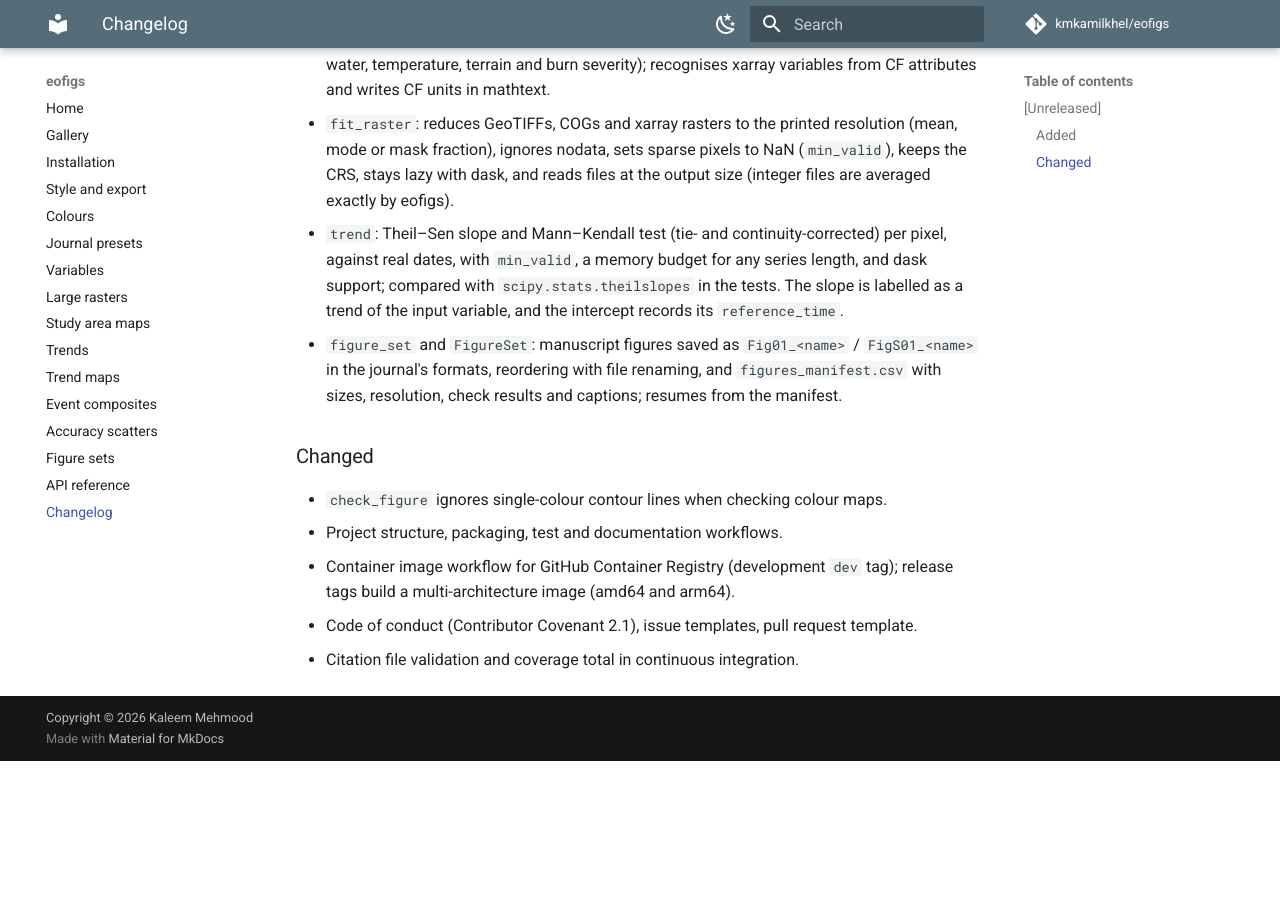
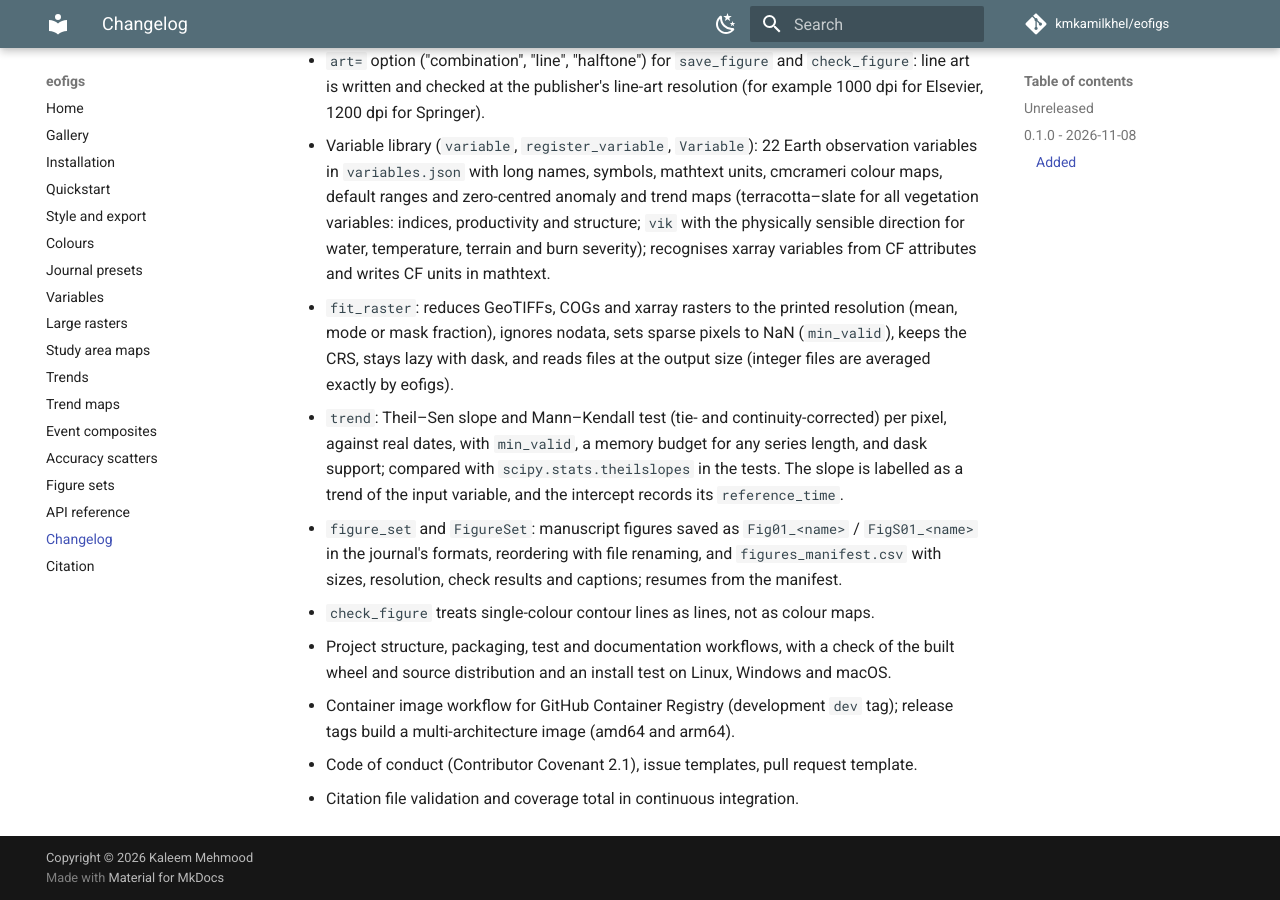
Before and after one commit to kmkamilkhel/eofigs, an MkDocs documentation site: the page built from docs/changelog.md, in a window 1280 px wide and 900 px high, scrolled down 2725 px. Built offline with MkDocs 1.6.1 and Material for MkDocs 9.7.7, drawn with Linux system fonts in a browser that asks for light colours; comment, search, counter and statistics services are not loaded; before the commit the page ends 3486 px from its top, so only the background shows below that; some of the changed text lies outside the part shown.

Commit message:
Prepare the 0.1.0 release
Version 0.1.0, alpha classifier, changelog section with the release
date and compare links, citation metadata with version, date and
abstract, README with the pip install line and a quick start, and
Quickstart and Citation pages in the documentation.

```diff
--- a/CHANGELOG.md
+++ b/CHANGELOG.md
@@ -5,6 +5,12 @@ The format follows [Keep a Changelog](https://keepachangelog.com/en/1.1.0/) and
 uses [Semantic Versioning](https://semver.org/).
 
 ## [Unreleased]
+
+## [0.1.0] - 2026-11-08
+
+First release: journal styles and one-call export, the figure check, figure sets, the
+variable library, print-size raster handling and trend statistics, with four recipe
+figures: study area map, trend map, event composite and accuracy scatter.
 
 ### Added
 
@@ -110,12 +116,13 @@ uses [Semantic Versioning](https://semver.org/).
 - `figure_set` and `FigureSet`: manuscript figures saved as `Fig01_<name>` / `FigS01_<name>`
   in the journal's formats, reordering with file renaming, and `figures_manifest.csv` with
   sizes, resolution, check results and captions; resumes from the manifest.
-
-### Changed
-
-- `check_figure` ignores single-colour contour lines when checking colour maps.
-- Project structure, packaging, test and documentation workflows.
+- `check_figure` treats single-colour contour lines as lines, not as colour maps.
+- Project structure, packaging, test and documentation workflows, with a check of the
+  built wheel and source distribution and an install test on Linux, Windows and macOS.
 - Container image workflow for GitHub Container Registry (development `dev` tag); release tags build
   a multi-architecture image (amd64 and arm64).
 - Code of conduct (Contributor Covenant 2.1), issue templates, pull request template.
 - Citation file validation and coverage total in continuous integration.
+
+[Unreleased]: https://github.com/kmkamilkhel/eofigs/compare/v0.1.0...HEAD
+[0.1.0]: https://github.com/kmkamilkhel/eofigs/releases/tag/v0.1.0
--- a/mkdocs.yml
+++ b/mkdocs.yml
@@ -38,6 +38,7 @@ nav:
   - Home: index.md
   - Gallery: gallery/index.md
   - Installation: installation.md
+  - Quickstart: quickstart.md
   - Style and export: style-and-export.md
   - Colours: colours.md
   - Journal presets: journals.md
@@ -51,6 +52,7 @@ nav:
   - Figure sets: figure-sets.md
   - API reference: api.md
   - Changelog: changelog.md
+  - Citation: citation.md
 
 plugins:
   - search
--- a/pyproject.toml
+++ b/pyproject.toml
@@ -22,7 +22,7 @@ keywords = [
     "scientific figures",
 ]
 classifiers = [
-    "Development Status :: 2 - Pre-Alpha",
+    "Development Status :: 3 - Alpha",
     "Intended Audience :: Science/Research",
     "Operating System :: OS Independent",
     "Programming Language :: Python :: 3",
--- a/src/eofigs/__init__.py
+++ b/src/eofigs/__init__.py
@@ -20,7 +20,7 @@ from eofigs.styling import label_panels, new_figure, set_style, style, tidy_axes
 from eofigs.trends import trend_map
 from eofigs.variables import Variable, register_variable, variable
 
-__version__ = "0.1.0.dev0"
+__version__ = "0.1.0"
 
 __all__ = [
     "CheckReport",
```
Also changed, not shown: README.md (+28 -9 lines), docs/citation.md (added, +30 -0 lines), docs/index.md (+3 -3 lines), docs/quickstart.md (added, +50 -0 lines), 1 other file.
